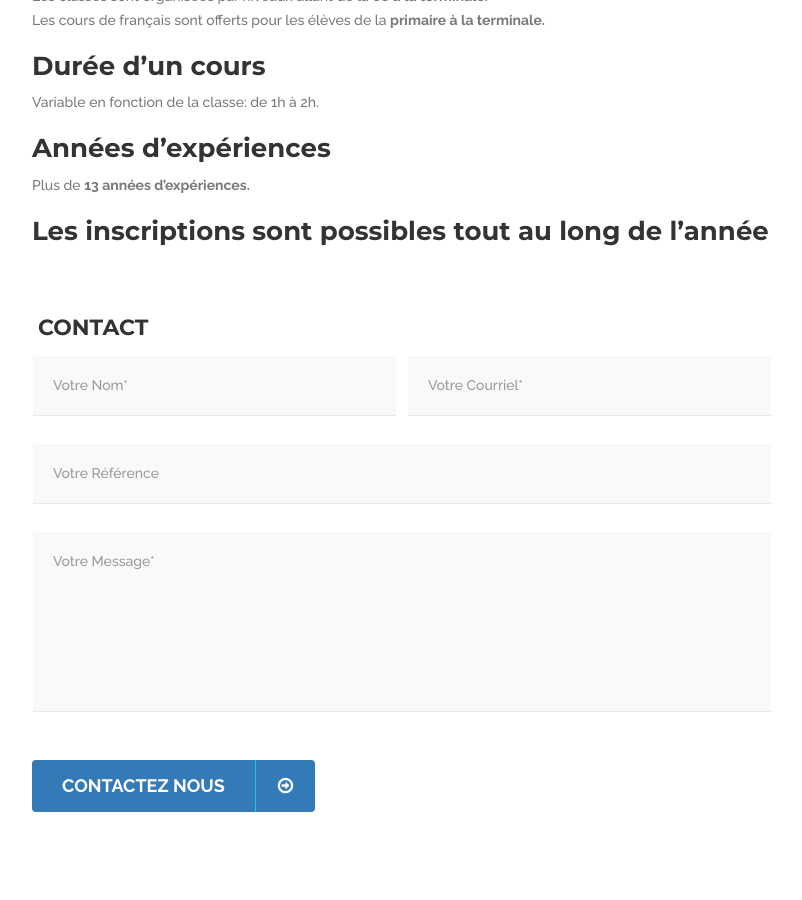
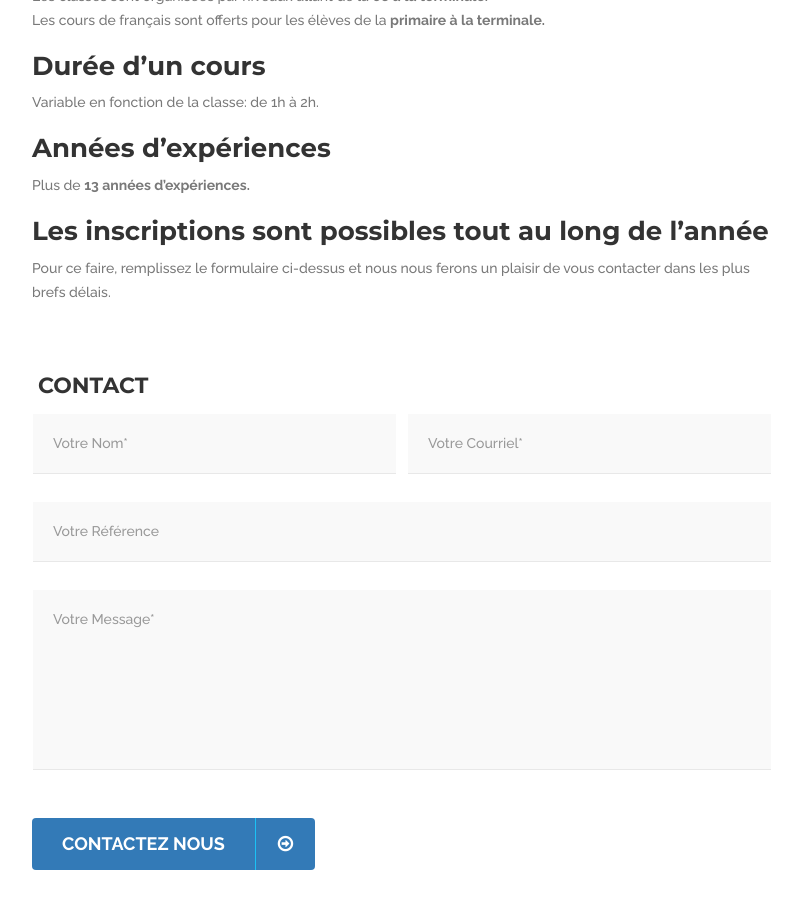
Before and after one commit to bkingg/les-clefs-pour-reussir, a Jekyll site: the page built from _programmes/test 2.md, in a window 1280 px wide and 900 px high, scrolled down 1632 px. Shown: the whole window, without its empty margins (233-1035 px from the left). Built offline with Jekyll 4.4.1, drawn with Linux system fonts in a browser that asks for light colours.

Commit message:
Update from Forestry.io - test 2.md

```diff
--- a/_programmes/test 2.md
+++ b/_programmes/test 2.md
@@ -38,3 +38,5 @@
 * Plus de **13 années d'expériences.**
 
 ### **Les inscriptions sont possibles tout au long de l’année**
+
+Pour ce faire, remplissez le formulaire ci-dessus et nous nous ferons un plaisir de vous contacter dans les plus brefs délais.
```
